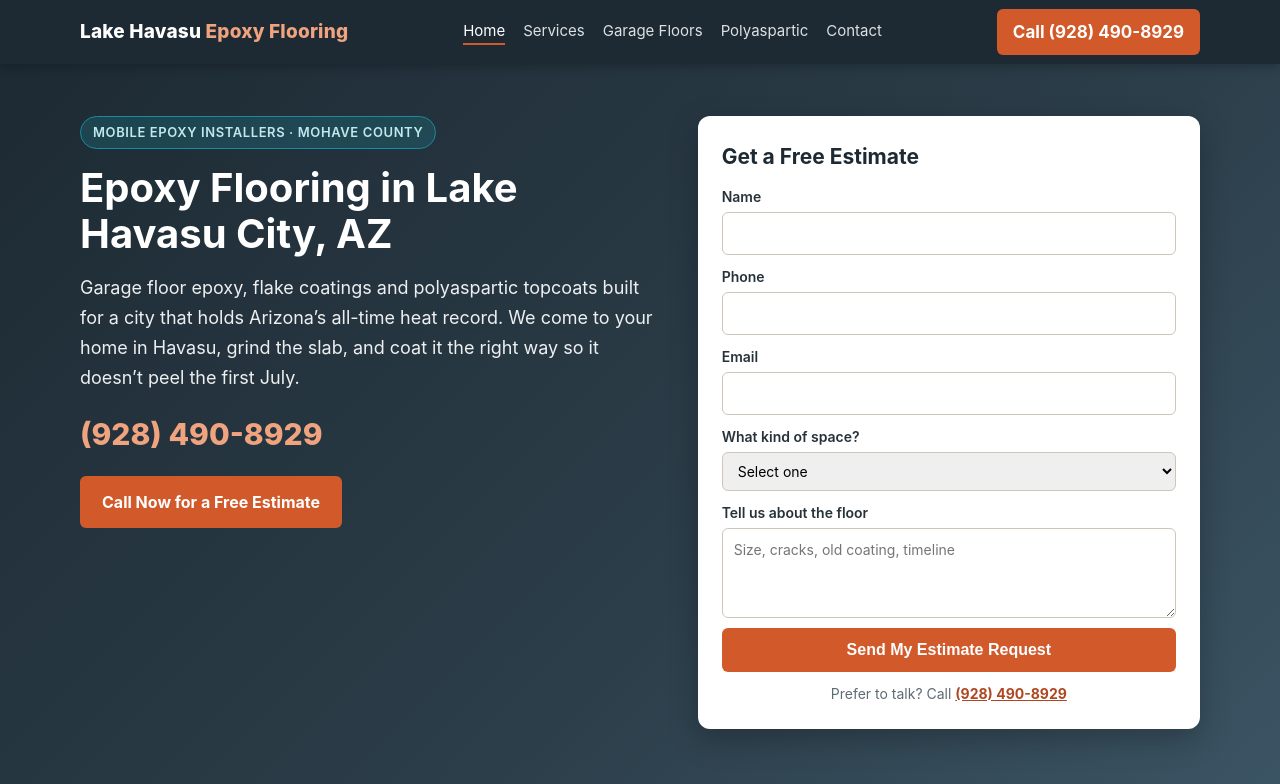
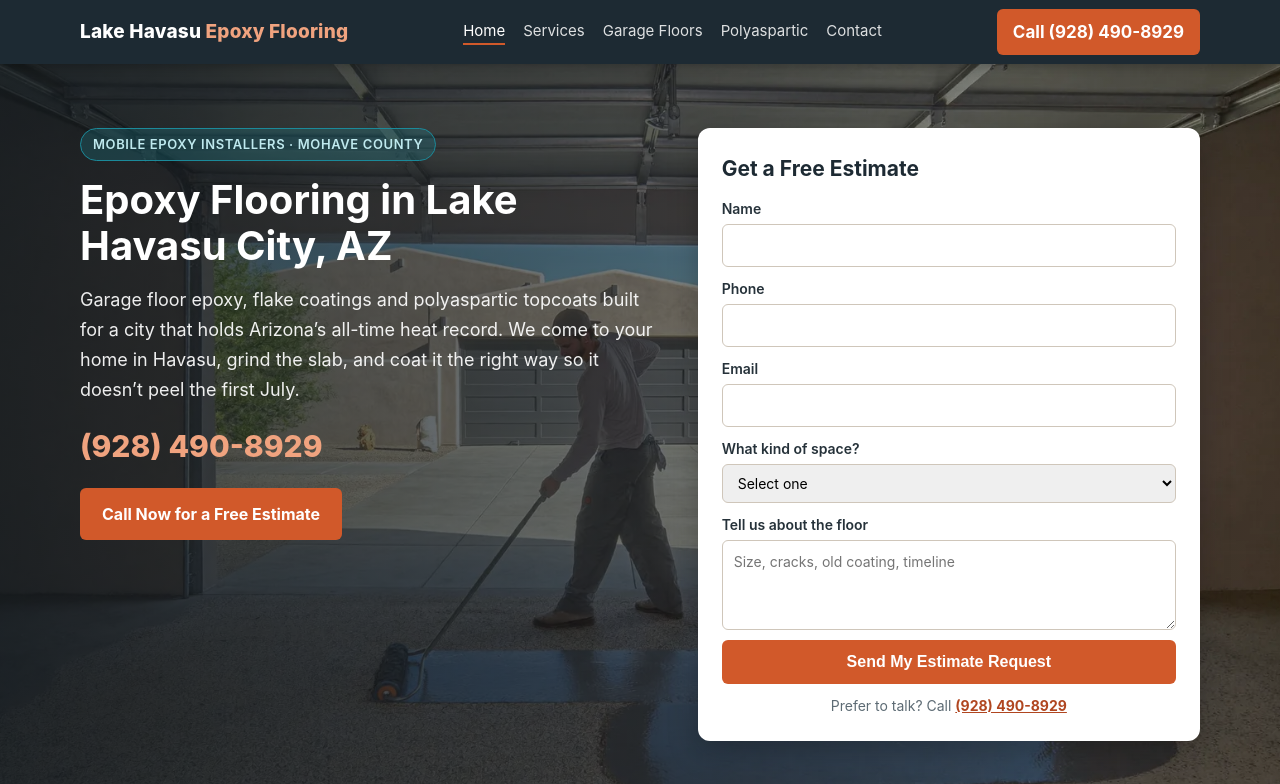
Before and after one commit to iDevRM/epoxy-flooring-lake-havasu-city, a plain HTML site: page index.html in a window 1280 px wide. Shown: the top 784 px of the page. Drawn offline with Linux system fonts and the light colour scheme.

Commit message:
Add hero background image to header
Header (hero) now uses epoxy-flooring-lake-havasu-hero.webp as a background with a dark gradient overlay.

```diff
--- a/styles.css
+++ b/styles.css
@@ -15,7 +15,7 @@ a{color:inherit}
 .links a:hover,.links a.on{opacity:1;border-bottom:2px solid var(--sun)}
 .btn-call{background:var(--sun);color:#fff;text-decoration:none;font-weight:700;padding:9px 16px;border-radius:6px;white-space:nowrap}
 .btn-call:hover{background:var(--sun-d)}
-.hero{background:linear-gradient(135deg,var(--ink) 0%,var(--ink2) 60%,#3b5463 100%);color:#fff;padding:52px 0 56px}
+.hero{background-color:var(--ink);background-image:linear-gradient(90deg,rgba(18,26,33,.82) 0%,rgba(18,26,33,.58) 50%,rgba(18,26,33,.22) 100%),url('epoxy-flooring-lake-havasu-hero.webp');background-size:cover;background-position:center;background-repeat:no-repeat;color:#fff;padding:64px 0 68px}
 .hero-in{display:grid;grid-template-columns:1.15fr 1fr;gap:40px;align-items:start}
 .badge{display:inline-block;background:rgba(27,138,154,.25);border:1px solid var(--lake);color:#bfe9ee;font-size:13px;font-weight:600;padding:5px 12px;border-radius:30px;margin-bottom:16px;text-transform:uppercase;letter-spacing:.6px}
 h1{font-size:40px;line-height:1.15;margin-bottom:16px}
```
